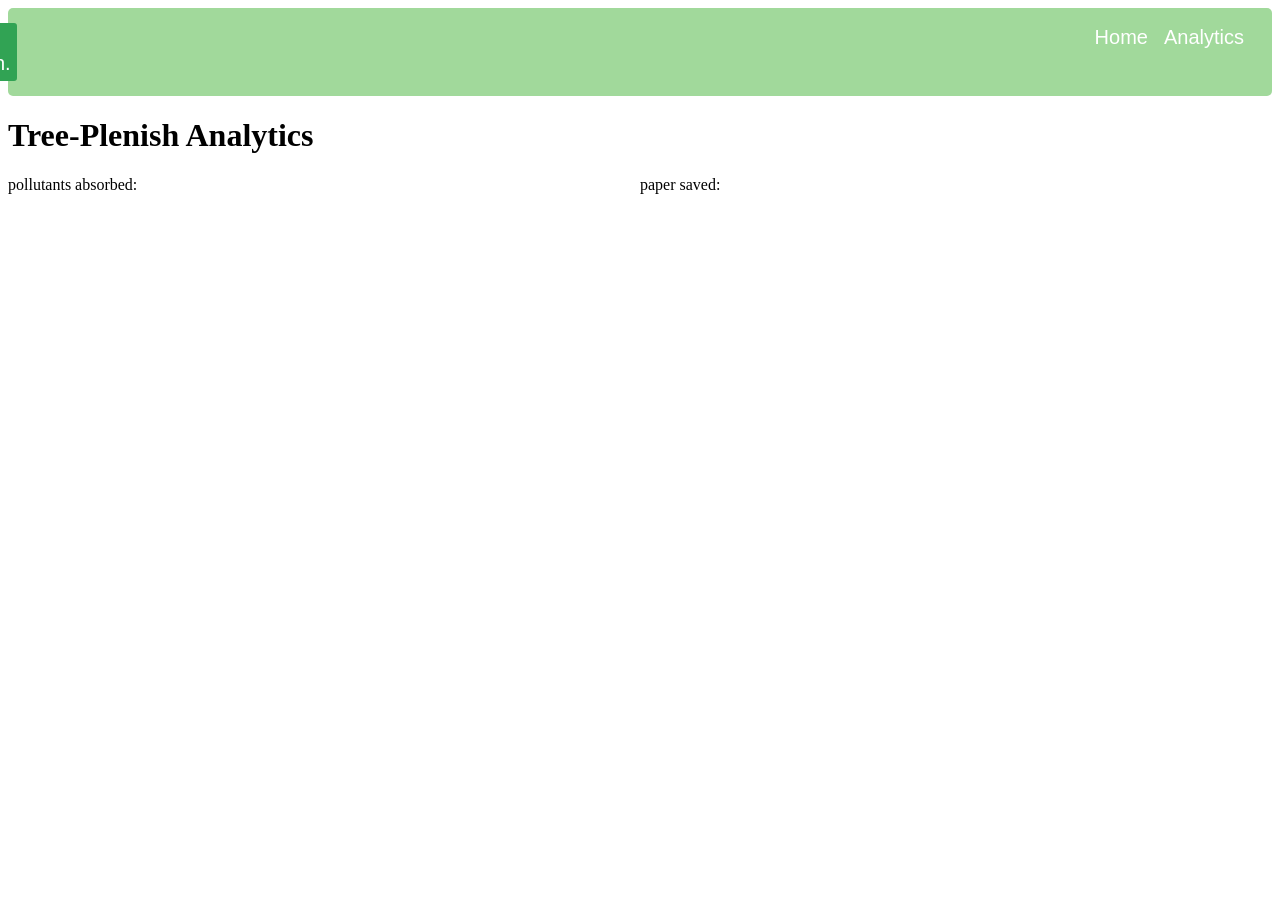
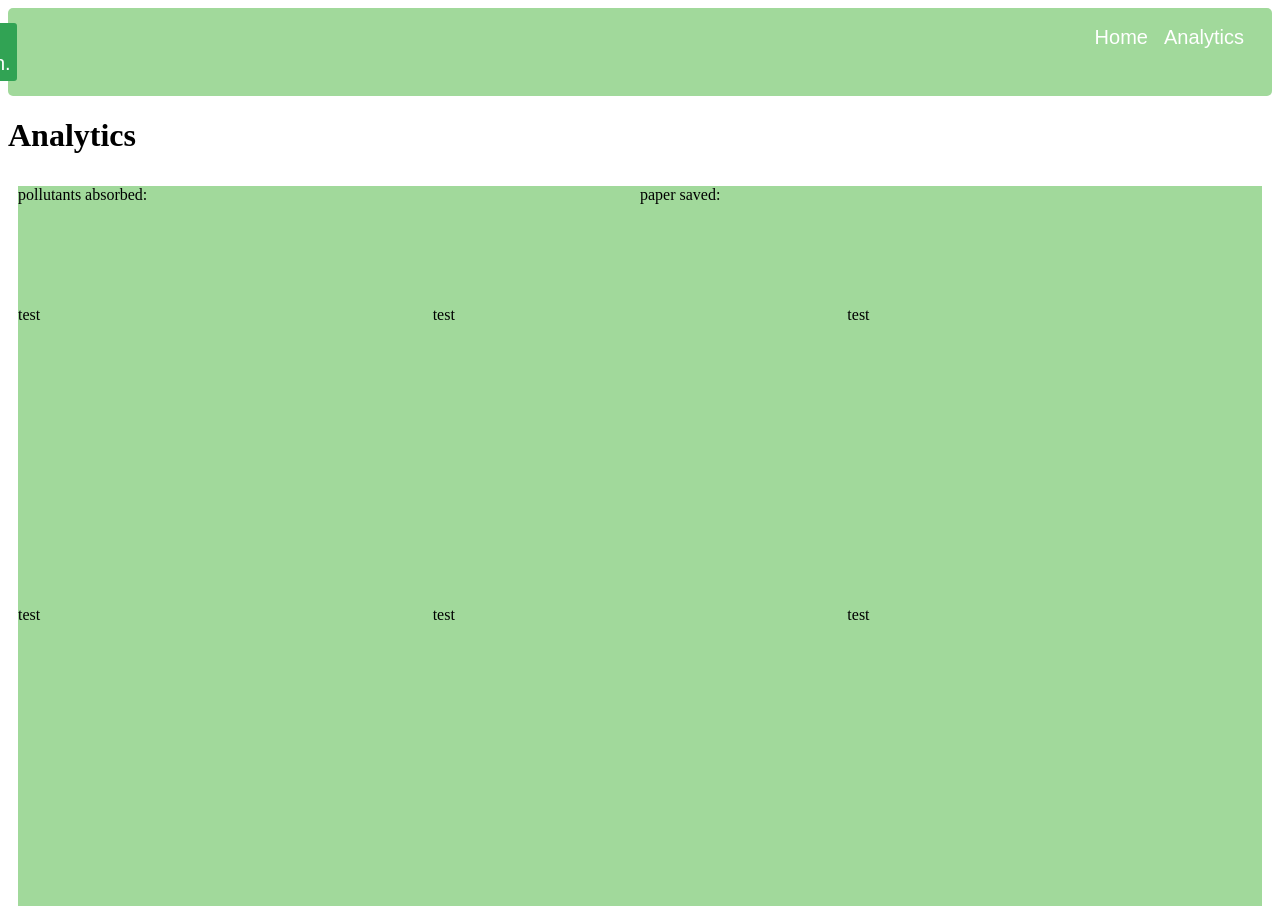
Before and after one commit to tree-plenish/map, a Flask app: template templates/analytics.html in a window 1280 px wide. Before the commit the page ends 194 px from the top, so only its background shows below. Run offline with Flask 2, Linux system fonts and the light colour scheme; the template is opened without the code that fills it, so the values that code supplies are empty.

Commit message:
more grid structuring for the main analytics page

```diff
--- a/static/style.css
+++ b/static/style.css
@@ -1,7 +1,7 @@
 .header{
     display: flex;
     padding: 15px;
-    background-color: #a1d99b;;
+    background-color: #a1d99b;
     font: 20px Arial, Helvetica, sans-serif;
     justify-content: flex-end;
     border-radius: 5px;
@@ -21,15 +21,3 @@
     border: 3px solid;
     border-color: #31a354;
 }
-
-.grid{
-    display:grid;
-}
-.row{
-    display:grid;
-}
-#quick-stats{
-    display:grid;
-    justify-content: center;
-    grid-template-columns: 1fr 1fr;
-}
--- a/templates/analytics.html
+++ b/templates/analytics.html
@@ -5,6 +5,34 @@
     <meta name="viewport" content="width=device-width, initial-scale=1.0">
     <link rel="stylesheet" href="../static/style.css"/>
     <title>Document</title>
+    <style>
+        .grid{
+            display:grid;
+            padding: 10px;
+            grid-template-columns: 1fr;
+            grid-template-rows: 120px 300px 300px;
+
+        }
+        .row{
+            background-color: #a1d99b;
+        }
+        #quick-stats{
+            display:grid;
+            justify-content: center;
+            grid-template-columns: 1fr 1fr;
+        }
+        #big-stats1{
+            display:grid;
+            justify-content: center;
+            grid-template-columns: 1fr 1fr 1fr;
+        }
+
+        #big-stats2{
+            display:grid;
+            justify-content: center;
+            grid-template-columns: 1fr 1fr 1fr;
+        }
+    </style>
 </head>
 <body>
     <div class="header">
@@ -12,17 +40,22 @@
         <div class = "headertext" style="padding: 3px;color:white;" onclick='javascript:window.location.href=`index`;'>Home</div>
         <div class = "headertext" style="padding: 3px;margin-right:10px;margin-left:10px;color:white;" onclick='javascript:window.location.href=`analytics`;'>Analytics</div>
     </div>
-    <h1>Tree-Plenish Analytics</h1>
+    <h1>Analytics</h1>
     <div class="grid">
-        <div class="row" id="quick-stats">
+        <div class=row id="quick-stats">
             <div id="pollutants">pollutants absorbed: </div>
             <div id="paper">paper saved: </div>
+
         </div>
         <div class="row" id="big-stats1">
-
+            <div>test</div>
+            <div>test</div>
+            <div>test</div>
         </div>
         <div class="row" id="big-stats2">
-
+            <div>test</div>
+            <div>test</div>
+            <div>test</div>
         </div>
     </div>
 </body>
```
